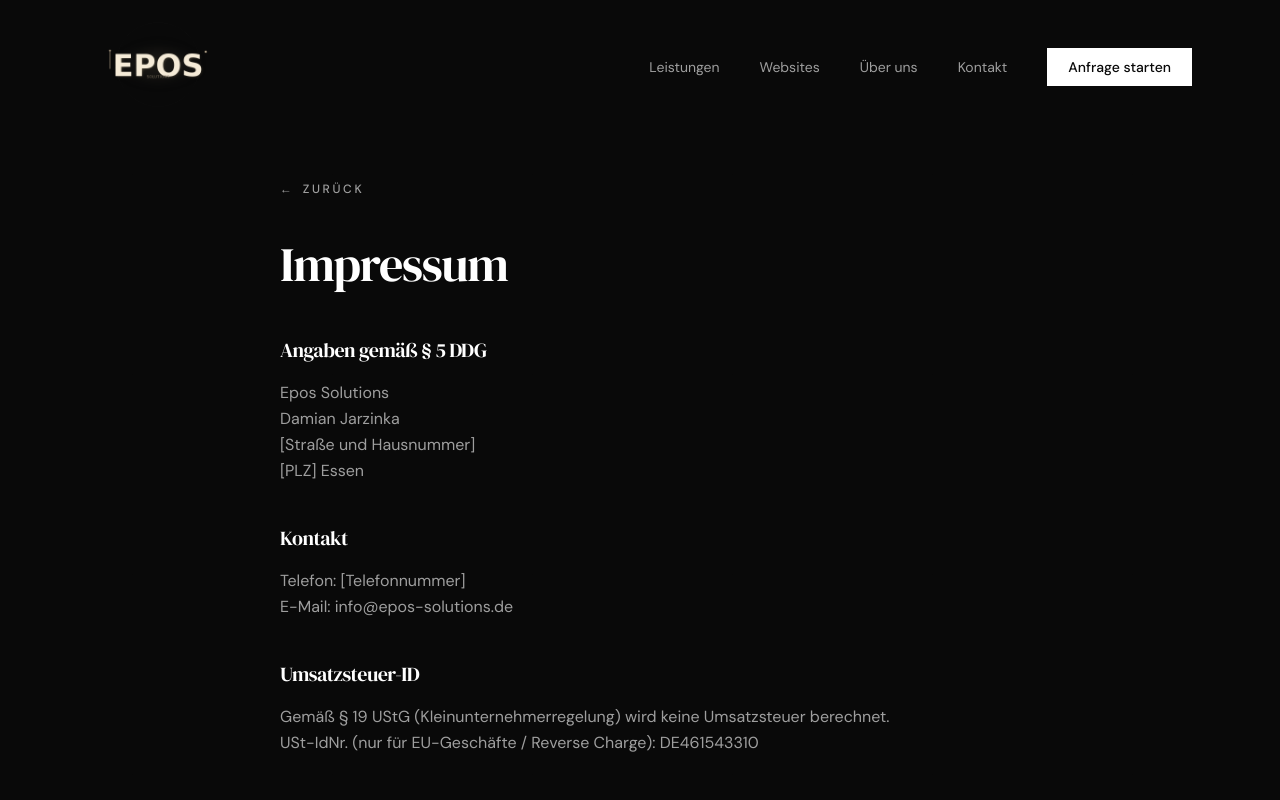
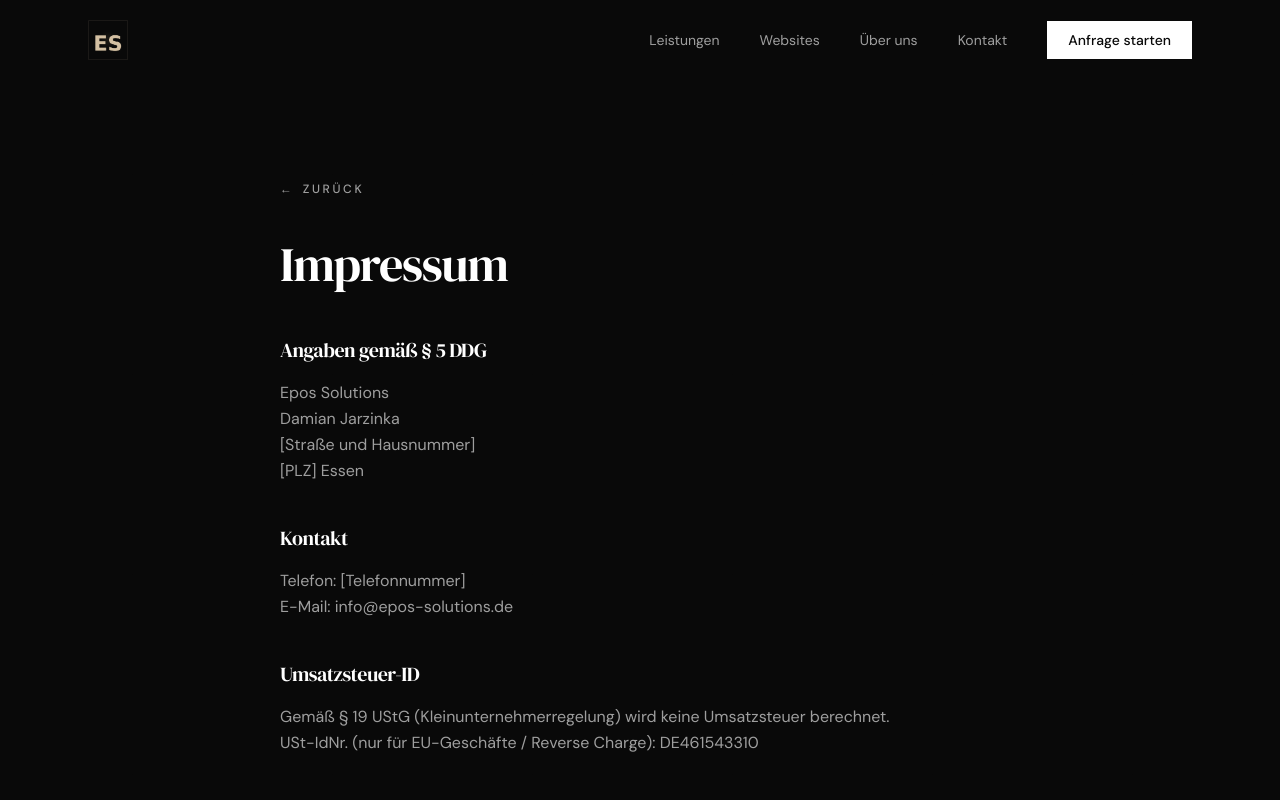
Before and after one commit to damianjarzinka-maker/Nexa-Solutions, a Next.js app: page /impressum in a window 1280 px wide. Shown: the top 800 px of the page. Built offline with nearby package versions, Linux system fonts and the light colour scheme.

Commit message:
add navbar logo

```diff
--- a/src/components/Navbar.tsx
+++ b/src/components/Navbar.tsx
@@ -47,13 +47,7 @@ export function Navbar() {
           onClick={() => setOpen(false)}
           className="inline-flex items-center"
         >
-          <Image
-            src="/epos-solutions-final-transparent.png"
-            alt="Epos Solutions"
-            width={140}
-            height={95}
-            priority
-          />
+          <Image src="/es-favicon.png" alt="Epos Solutions" width={40} height={40} />
         </Link>
 
         <nav className="hidden items-center gap-10 md:flex">
```
